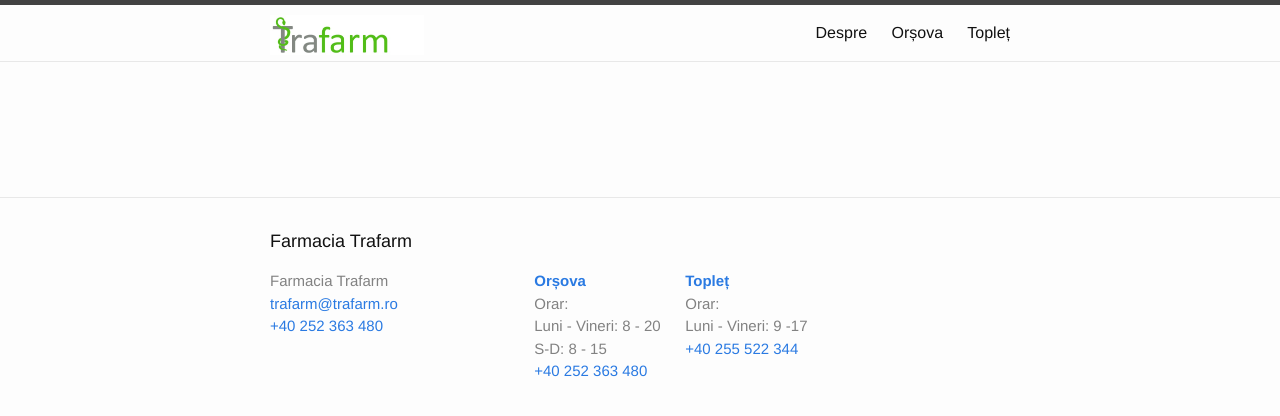
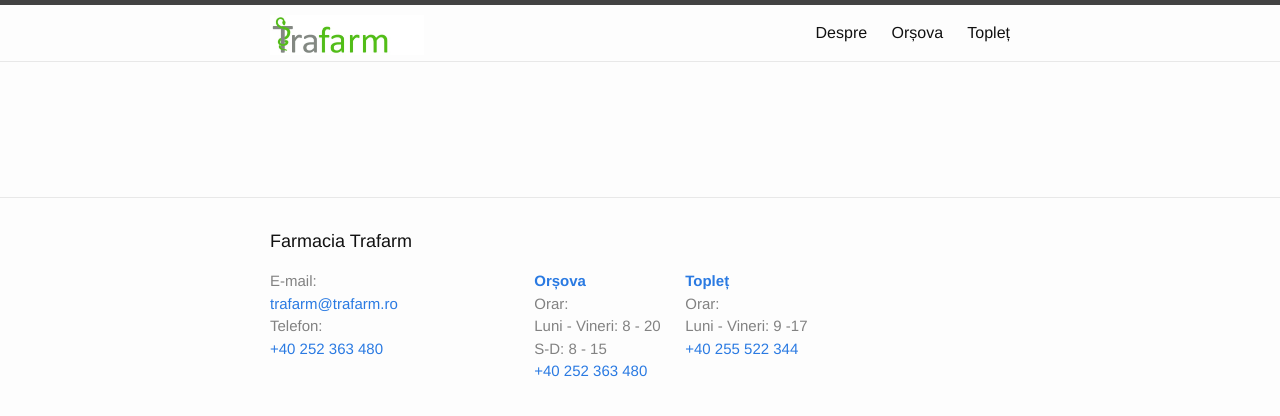
Before and after one commit to Trafarm/trafarm.github.io, a Jekyll site: the page built from index.html, in a window 1280 px wide. Shown: the top 416 px of the page. Built offline with Jekyll 4.4.1, drawn with Linux system fonts in a browser that asks for light colours.

Commit message:
email and phone

```diff
--- a/_includes/footer.html
+++ b/_includes/footer.html
@@ -8,8 +8,9 @@
 
       <div class="footer-col footer-col-1">
         <ul class="contact-list">
-          <li>{{ site.title }}</li>
+          <li>E-mail:</li>
           <li><a href="mailto:{{ site.email }}">{{ site.email }}</a></li>
+          <li>Telefon:</li>
           <li><a href="tel:{{ site.phone }}">{{ site.phone }}</a></li>
         </ul>
       </div>
```
